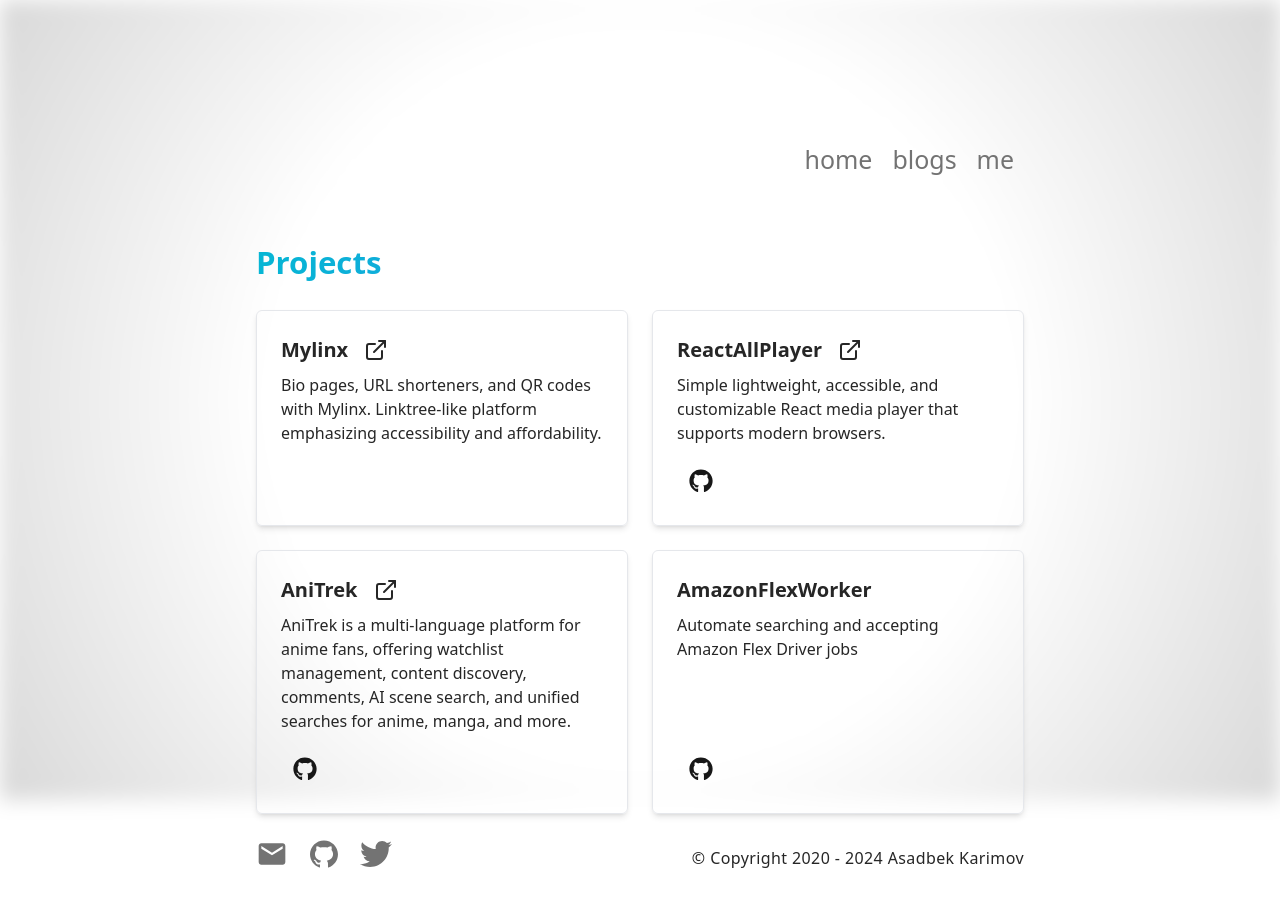
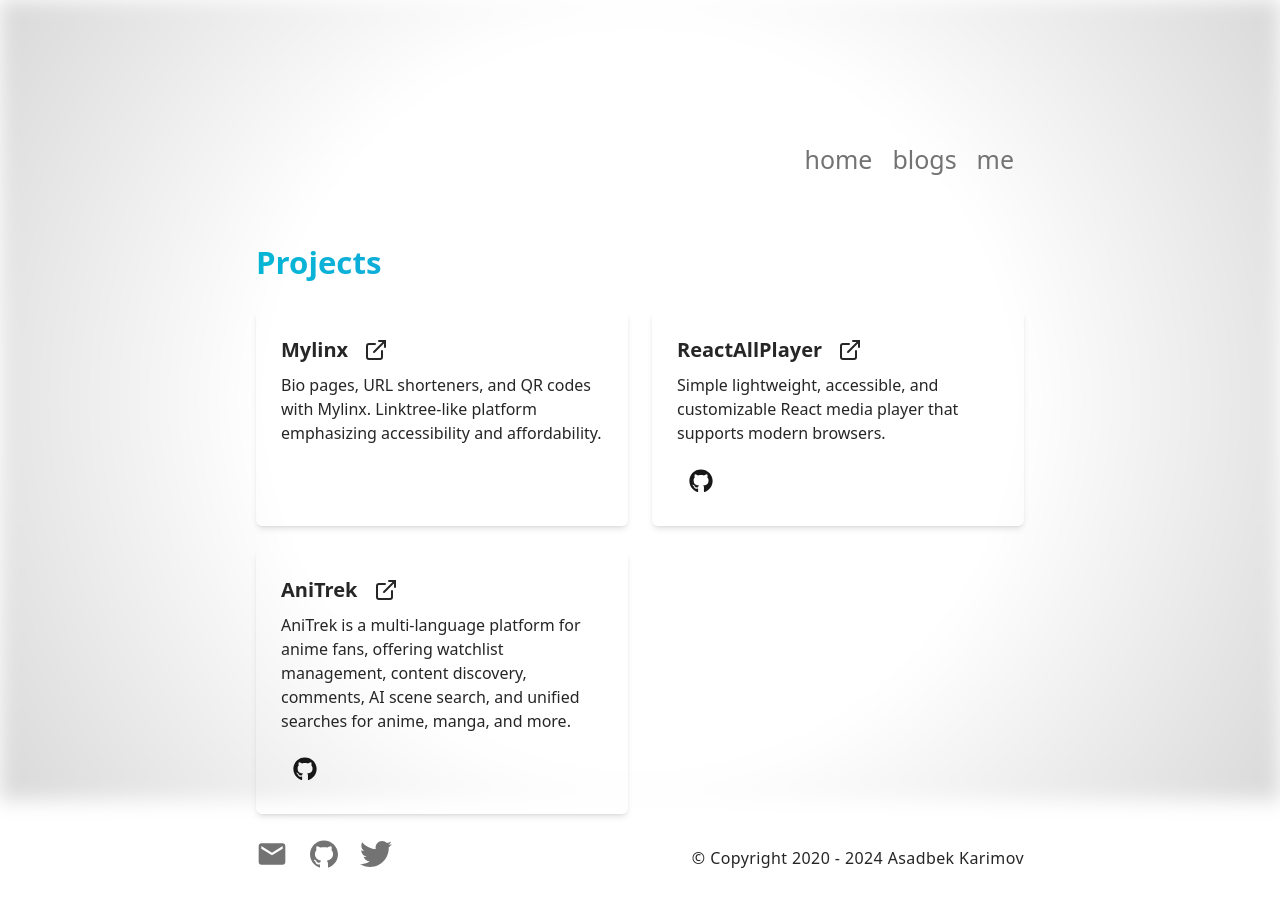
Before and after one commit to asadbek064/asadbek-dev, a Next.js app: page /project in a window 1280 px wide. Shown: the top 906 px of the page. Built offline with nearby package versions, Linux system fonts and the light colour scheme.

Commit message:
dark/light theme color issue fix & me page update

```diff
--- a/app/blog/page.tsx
+++ b/app/blog/page.tsx
@@ -20,7 +20,7 @@ export default async function BlogPage() {
         .map((post) => (
           <div key={post.slug}>
             <Link
-              className="flex flex-col space-y-2 mb-6 p-4 bg-white rounded-lg shadow-md border duration-200 ease-in hover:border-gray-400 hover:bg-gray-100 dark:bg-gray-800 dark:hover:bg-gray-700 transition"
+              className="flex flex-col space-y-2 mb-6 p-4 bg-transparent rounded-lg hover:shadow-md border border-transparent  duration-200 ease-in hover:border-gray-400 hover:bg-gray-100 dark:bg-transparent dark:hover:bg-neutral-900 transition"
               href={`/blog/${post.slug}`}
             >
               <div>
--- a/app/layout.tsx
+++ b/app/layout.tsx
@@ -83,7 +83,7 @@ export default function RootLayout({
 
       </head>
 
-      <body className="antialiased max-w-3xl mb-20 flex flex-col mx-4 mt-8  lg:mt-32 md:mx-auto lg:mx-auto">
+      <body className="antialiased max-w-3xl mb-20 flex flex-col mx-4 mt-8  lg:mt-32 md:mx-auto lg:mx-auto ">
         <Sidebar />
         <main className="flex-auto min-w-0 mt-12 md:mt-12 flex flex-col px-2 md:px-0">
           {children}
--- a/app/me/page.tsx
+++ b/app/me/page.tsx
@@ -23,13 +23,17 @@ export default function MePage() {
         <h1 className="font-bold [font-size:var(--step-3)]">Me</h1>
       </div>
       <div className="prose prose-neutral dark:prose-invert text-neutral-800 dark:text-neutral-200 [font-size:var(--step-0)] animate fadeIn">
+        <div className="w-full border-b border-gray-400"></div>
         {/* <p>
-          I'm currently building <Link rel="noopener noreferrer" target='_blank' href="https://anitrek.co">AniTrek</Link> a webapp for everything Anime medium.
-        </p> */}
-        <div className="w-full border-b border-gray-400"></div>
-        <p>
          Previously, I worked as a software engineer intern at the startup <a target='_blank' href='https://pieshares.com'>Pieshares, Inc</a>.
          Currently, I am leading the complete development of <a target='_blank' href='https://mylinx.cc'>mylinx.cc.</a>
+        </p> */}
+        <p>
+          I currently work as a Software Engineer at <a target='_blank' href='https://sheetjs.com'>SheetJS</a>, where I manage documentation for developer tools, analyze data processing methods, and assist with troubleshooting and resolving technical issues. Additionally, I am leading the complete development of&nbsp;
+          <Link href={'/blog/Creating_Mylinx'}>
+            Mylinx
+          </Link>,
+           a Linktree-like platform that offers bio pages, URL shorteners, and QR codes.
         </p>
         <p className="mb-8">
         Recent graduate of Queens College with a major in Computer Science, proficient in TypeScript, Java, and Python. Passionate about <b>Data Science</b> and enjoys developing web apps and <b>scrapers</b> in spare time.
@@ -39,7 +43,7 @@ export default function MePage() {
             rel="noopener noreferrer"
             target="_blank"
             href="/Asad Karimov Resume_v1.pdf"
-            className="flex w-full border border-neutral-200 dark:border-neutral-800 rounded-lg p-4 no-underline items-center text-neutral-800 dark:text-neutral-200 hover:dark:bg-neutral-900 hover:bg-neutral-100 transition-all justify-between"
+            className=" flex w-full border border-neutral-200 dark:border-neutral-800 rounded-lg p-4 no-underline items-center text-neutral-800 dark:text-neutral-200 hover:dark:bg-neutral-900 hover:bg-neutral-100 transition-all justify-between"
           >
             <div className="flex items-center">
               <BsEnvelopePaper />
--- a/app/page.tsx
+++ b/app/page.tsx
@@ -30,7 +30,7 @@ export default async function HomePage() {
             .map((post) => (
               <Link
                 key={post.slug}
-                className="flex flex-col space-y-2 mb-6 p-4 bg-white rounded-lg shadow-sm border duration-200 ease-in  hover:border-gray-400 hover:bg-gray-100 dark:bg-gray-800 dark:hover:bg-gray-700 transition"
+                className="flex flex-col space-y-2 mb-6 p-6 bg-white rounded-md hover:shadow-md border border-transparent duration-200 ease-in  hover:border-gray-400 hover:bg-gray-100  dark:bg-transparent dark:hover:bg-neutral-900 transition"
                 href={`/blog/${post.slug}`}
               >
                 <div className="w-full flex flex-col">
--- a/app/project/project-list.tsx
+++ b/app/project/project-list.tsx
@@ -12,7 +12,10 @@ const ProjectList = ({ projects }) => {
            animate fadeInUp
             p-6 rounded-md shadow-md
             flex flex-col justify-between
-            border hover:border-gray-500
+            border
+            border-transparent
+            hover:border-gray-500
+            dark:hover:bg-neutral-900
             duration-200
             ease-in-out
           "
@@ -27,7 +30,7 @@ const ProjectList = ({ projects }) => {
               transition
             "
           >
-            <div className={`flex flex-row space-x-4 items-center [font-size:var(--step-0)] font-semibold mb-2 text-neutral-800 dark:text-neutral-20 ease-in-out duration-200 ${project.url && ' hover:text-blue-400'}`}>
+            <div className={`flex flex-row space-x-4 items-center [font-size:var(--step-0)] font-semibold mb-2 text-neutral-800 dark:text-white ease-in-out duration-200 ${project.url && ' hover:text-blue-400'}`}>
               <span>
                 {project.title}
               </span>
@@ -38,7 +41,7 @@ const ProjectList = ({ projects }) => {
               )}
             </div>
             </a>
-            <p className="[font-size:var(--step--0)] text-neutral-800 dark:text-gray-300 mb-4">
+            <p className="[font-size:var(--step--0)] text-neutral-800 dark:text-white mb-4">
               {project.description}
             </p>
           </div>
--- a/app/project/projects.ts
+++ b/app/project/projects.ts
@@ -27,12 +27,12 @@ export const projects : ProjectItem[] = [
        url: 'https://anitrek.com/',
        github: 'https://github.com/asadbek064/anitrek-client'
      },
-     {
+     /* {
        id: 4,
        title: 'AmazonFlexWorker',
        description: 'Automate searching and accepting Amazon Flex Driver jobs',
        github: 'https://github.com/asadbek064/AmazonFlexWorker',
-     }/* ,
+     } *//* ,
      {
        id: 5,
        title: 'Nox WebRTC',
--- a/app/shared/HomeBanner.tsx
+++ b/app/shared/HomeBanner.tsx
@@ -22,7 +22,7 @@ const HomeBanner = ({}) => {
             </div>
 
             <div className="md:[font-size:var(--step-5)] [font-size:var(--step-3)] text-neutral-800 dark:text-neutral-200 font-semibold">👋 Hey, I'm Asad!</div>
-            <div className="text-gray-600 font-light">I’m all about diving into data science and scraping big datasets for easy access. I love solving tricky problems, optimizing data, and <span className="font-bold">building tools that everyone can use.</span></div>
+            <div className="text-gray-600 dark:text-white font-light">I’m all about diving into data science and scraping big datasets for easy access. I love solving tricky problems, optimizing data, and <span className="font-bold">building tools that everyone can use.</span></div>
         </div>
         </>
     );
```
